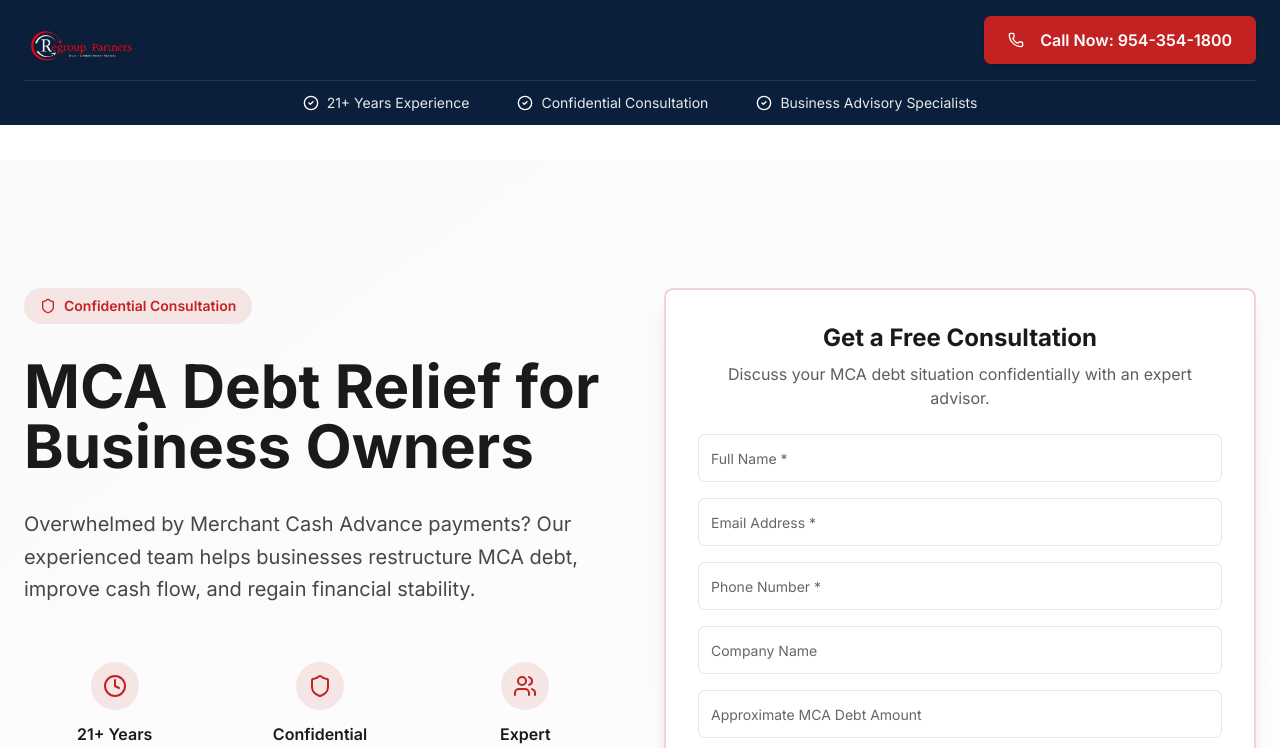
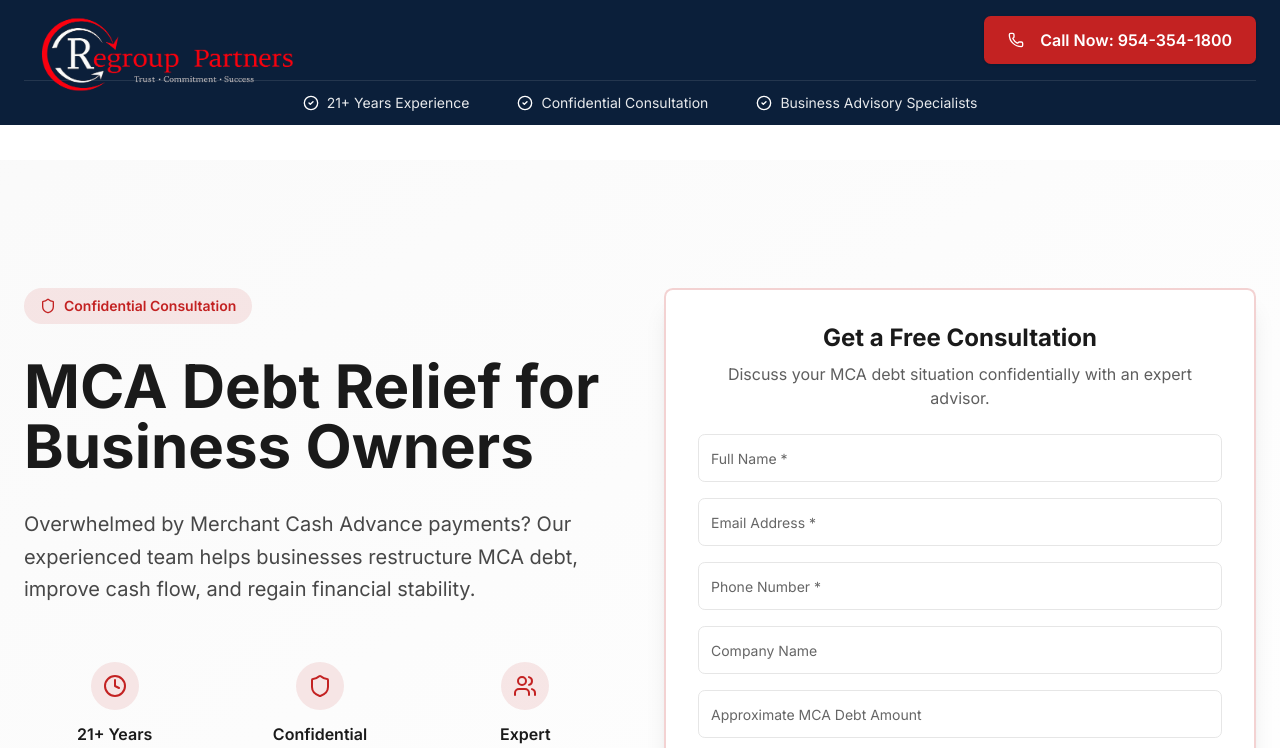
Before and after one commit to samknows9999/sg-054d5103-85fc-4583-be9c-e577d71113a8-1779968500, a Next.js app: page /mca-debt-relief in a window 1280 px wide. Shown: the top 748 px of the page. Built offline with nearby package versions, Linux system fonts and the light colour scheme; no server answers; what react-google-recaptcha-v3 would draw is missing.

Commit message:
style(ui): scale up logo on mca debt relief page

```diff
--- a/src/pages/mca-debt-relief.tsx
+++ b/src/pages/mca-debt-relief.tsx
@@ -179,7 +179,7 @@
                 alt="Regroup Partners"
                 width={288}
                 height={64}
-                className="h-16 w-auto"
+                className="h-16 w-auto scale-[2.5] origin-left"
               />
             </Link>
 
```
